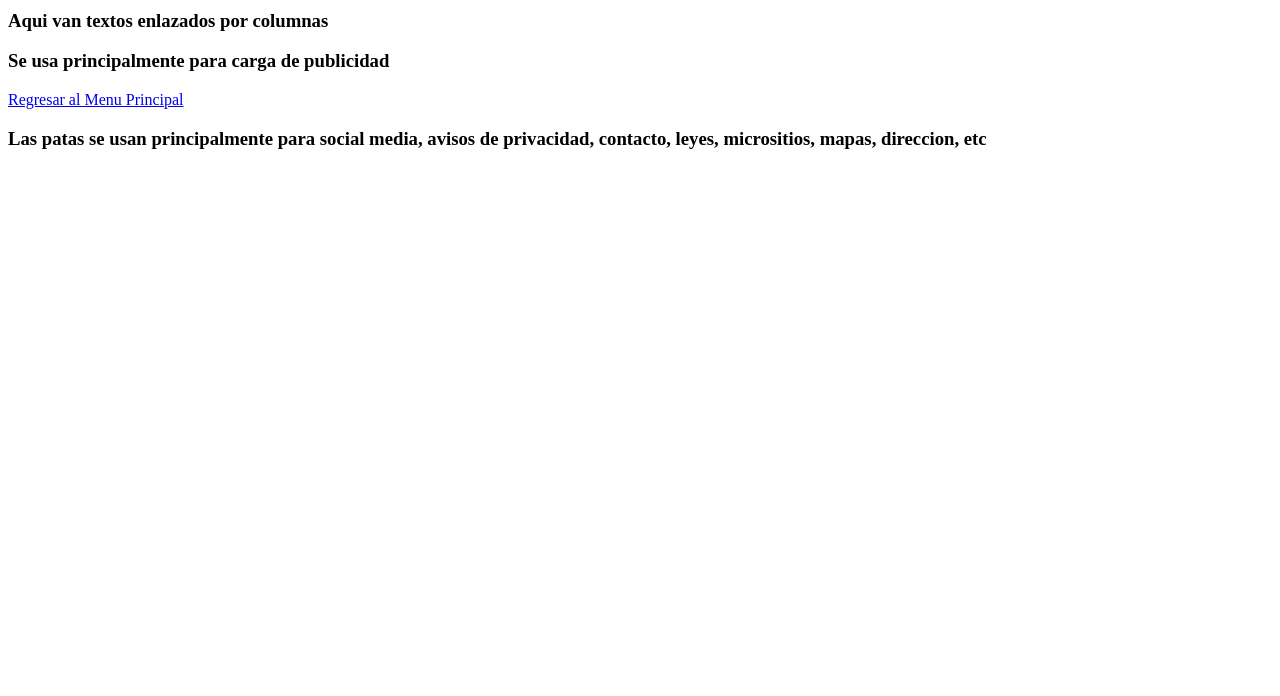
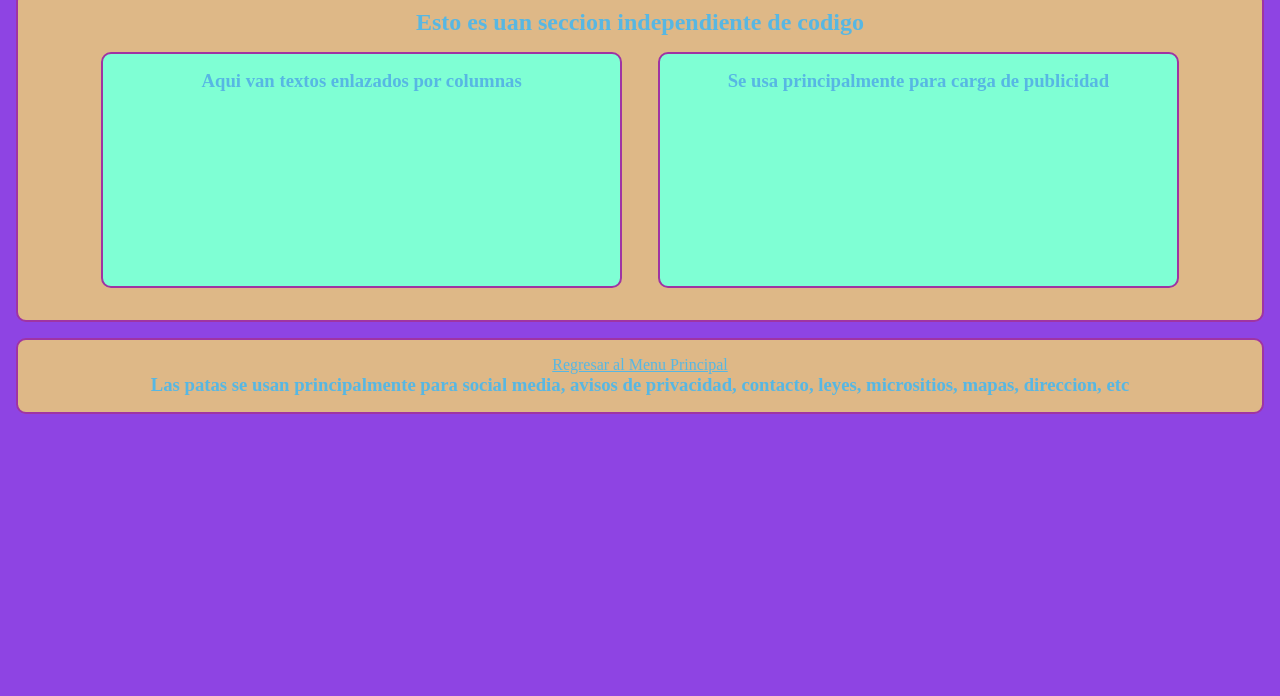
Before and after one commit to demonassit/8SIS1A2024Cloud, a plain HTML site: page 01HTML/principal.html in a window 1280 px wide. Shown: the part 104-800 px from the top of the page. Drawn offline with Linux system fonts and the light colour scheme.

Commit message:
css estructura

```diff
--- a/01HTML/css/style.css
+++ b/01HTML/css/style.css
@@ -0,0 +1,37 @@
+*{
+    padding: 0;
+    margin: 0;
+    color: #57b7e3;
+    text-align: center;
+
+}
+
+html, body{
+    background-color: rgb(142, 68, 227);
+}
+
+.main-container{
+    border: 4px solid rgb(255,0,85);
+    border-radius: 58px;
+    margin: 2rem;
+    background-color: #009942;
+    padding: 1rem;
+}
+
+nav, section, footer, aside, article{
+    border: 2px solid #9f34a3;
+    margin: 1rem;
+    border-radius: 10px;
+    padding: 1rem;
+}
+
+article, aside{
+    width: 40%;
+    display: inline-block;
+    height: 200px;
+    background-color: aquamarine;
+}
+
+nav, footer, section{
+    background-color: burlywood;
+}
--- a/01HTML/principal.html
+++ b/01HTML/principal.html
@@ -4,6 +4,7 @@
     <meta charset="UTF-8">
     <meta name="viewport" content="width=device-width, initial-scale=1.0">
     <title>Estructura Basica de HTML</title>
+    <link rel="stylesheet" href="./css/style.css">
 </head>
 <body>
     <div class="main-conteiner" >
```
